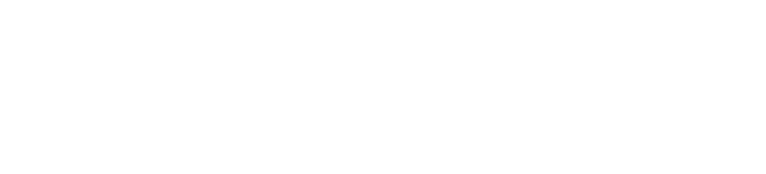
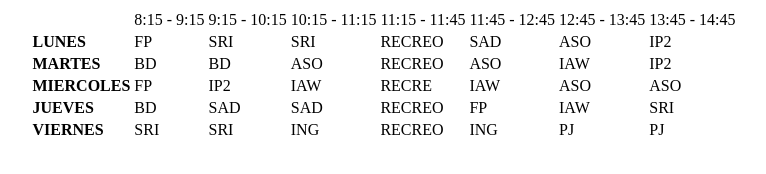
Before and after one commit to sito7/TALLER-2, a plain HTML site: page index.html in a window 1280 px wide. Shown: the whole page, without its empty margins (256-1022 px from the left). Drawn offline with Linux system fonts and the light colour scheme.

Commit message:
HTML tabla

```diff
--- a/index.html
+++ b/index.html
@@ -8,8 +8,67 @@
 <body>
     <center>
         <table>
-            <tr></tr>
+            <tr>
+                <td></td>
+                <td>8:15 - 9:15</td>
+                <td>9:15 - 10:15</td>
+                <td>10:15 - 11:15</td>
+                <td>11:15 - 11:45</td>
+                <td>11:45 - 12:45</td>
+                <td>12:45 - 13:45</td>
+                <td>13:45 - 14:45</td>
+            </tr>
+            <tr>
+                <td><b>LUNES</b></td>
+                <td>FP</td>
+                <td>SRI</td>
+                <td>SRI</td>
+                <td>RECREO</td>
+                <td>SAD</td>
+                <td>ASO</td>
+                <td>IP2</td>
+            </tr>
+            <tr>
+                <td><b>MARTES</b></td>
+                <td>BD</td>
+                <td>BD</td>
+                <td>ASO</td>
+                <td>RECREO</td>
+                <td>ASO</td>
+                <td>IAW</td>
+                <td>IP2</td>
 
+            </tr>
+            <tr>
+                <td><b>MIERCOLES</b></td>
+                <td>FP</td>
+                <td>IP2</td>
+                <td>IAW</td>
+                <td>RECRE</td>
+                <td>IAW</td>
+                <td>ASO</td>
+                <td>ASO</td>
+            </tr>
+            <tr>
+                <td><b>JUEVES</b></td>
+                <td>BD</td>
+                <td>SAD</td>
+                <td>SAD</td>
+                <td>RECREO</td>
+                <td>FP</td>
+                <td>IAW</td>
+                <td>SRI</td>
+            </tr>
+            <tr>
+                <td><b>VIERNES</b></td>
+                <td>SRI</td>
+                <td>SRI</td>
+                <td>ING</td>
+                <td>RECREO</td>
+                <td>ING</td>
+                <td>PJ</td>
+                <td>PJ</td>
+            </tr>
 
 
         </table>
```
